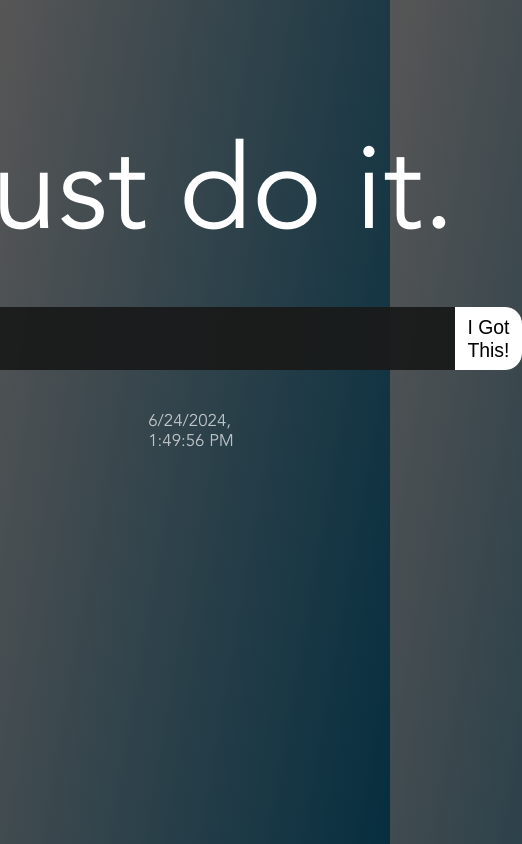
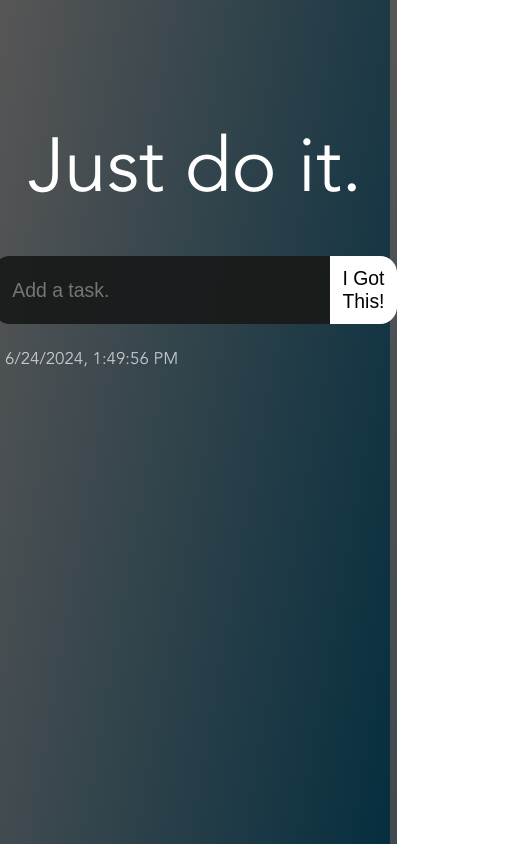
Before and after one commit to NicoMantillaM/todoList, a plain HTML site: page index.html in a window 390 px wide. Shown: the whole page, 522 px wide, since content can reach past the window. Drawn offline with Linux system fonts and the light colour scheme; no server answers.

Commit message:
feat: :lipstick: Adaptacion responsive
Se actualizaron los estilos CSS para los elementos de cuerpo, encabezado, principal y formulario, se agregó consulta de medios para un ancho máximo de 1240 px y se modificaron las propiedades de la barra de desplazamiento y el relleno

```diff
--- a/css/style.css
+++ b/css/style.css
@@ -13,7 +13,7 @@ body{
     flex-direction: column;
     min-height: 100vh;
     padding-top: 15vh;
-    gap: 5vh;
+    gap: 4vh;
 }
 
 .header{
@@ -59,6 +59,12 @@ button {
     width: 24%;
     font-family: avenirMediu;
     color: rgba(255, 255, 255, 0.884);
+    overflow-y: scroll;
+    height: 53vh;
+
+}
+::-webkit-scrollbar {
+    display: none;
 }
 
 #date{
@@ -102,3 +108,62 @@ button {
     align-items: center;
     border-radius: 4vh;
 }
+
+@media (max-width: 1240px) {
+    *{
+        padding: 0;
+        margin: 0;
+        box-sizing: border-box;
+    }
+
+body{
+    background-image: linear-gradient(100deg, #575656, #062e3f);
+    align-items: center;
+    display: flex;
+    flex-direction: column;
+    min-height: 100vh;
+    padding-top: 15vh;
+    gap: 3vh;
+}
+    .main {
+        width: 45vh;
+        p{
+            font-size: 2vh;
+        }
+    }
+    .header h1{
+        font-size: 9vh;
+        color: white;
+        font-family: "avenirMediu";
+        font-weight: 550;
+    }
+    #date{
+        color: rgba(255, 255, 255, 0.692);
+        font-family: avenirMediu;
+        font-size: 2vh;
+    }
+    .main img{
+        width: 7vw;
+    }
+
+    input {
+        border: none;
+        outline: none;
+        background-color: #1a1b1bf3;
+        color: white;
+        font-size: 2.3vh;
+        padding: 1.3vh 8vh 1.3vh 2.3vh;
+        border-radius: 2vh 0 0  2vh;
+    }
+
+    button {
+        border: none;
+        outline: none;
+        background-color: rgb(255, 255, 255);
+        color: rgb(0, 0, 0);
+        padding: 1.3vh 1.5vh;
+        font-size: 2.3vh;
+        border-radius: 0 2vh 2vh 0;
+    }
+
+}
```
